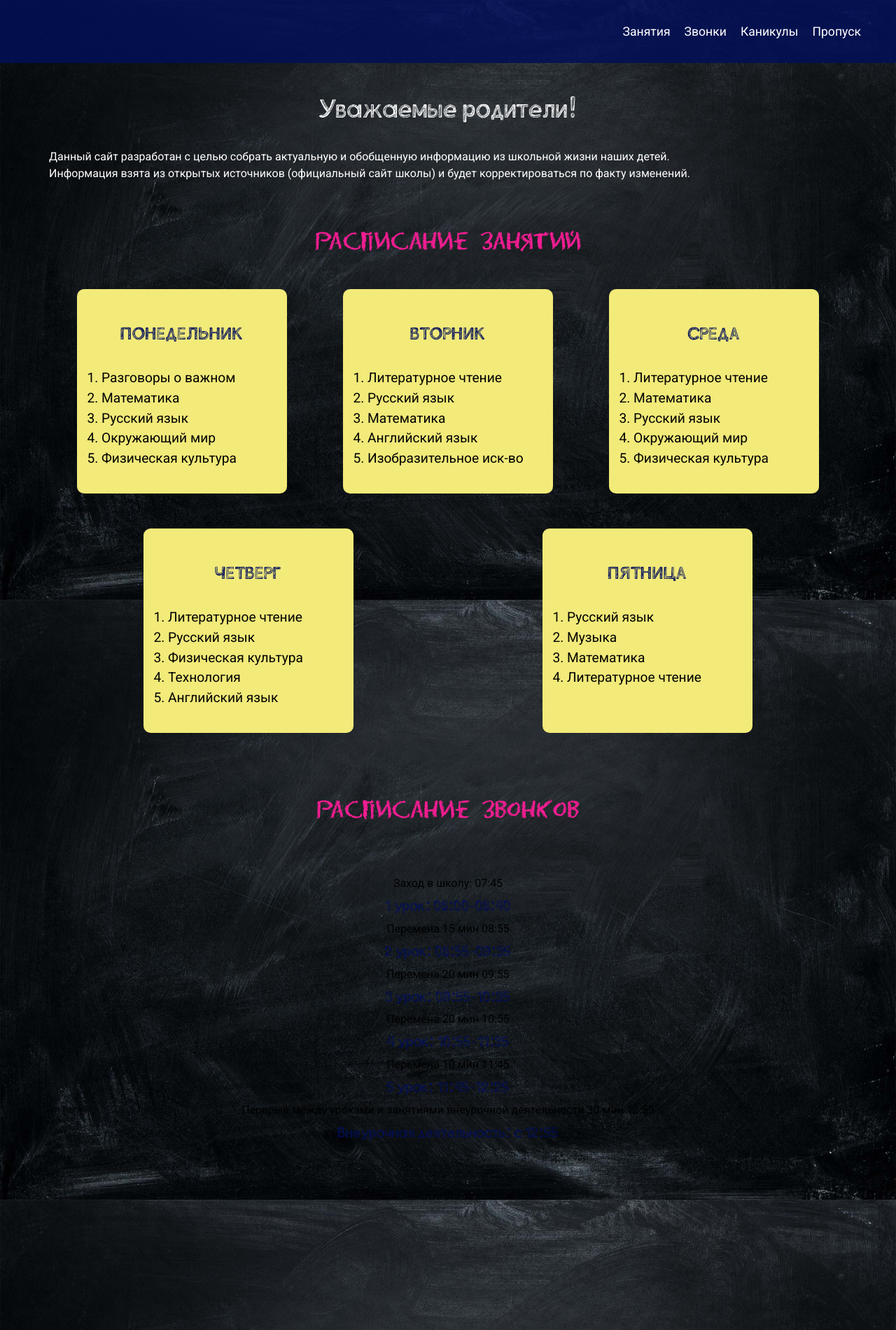
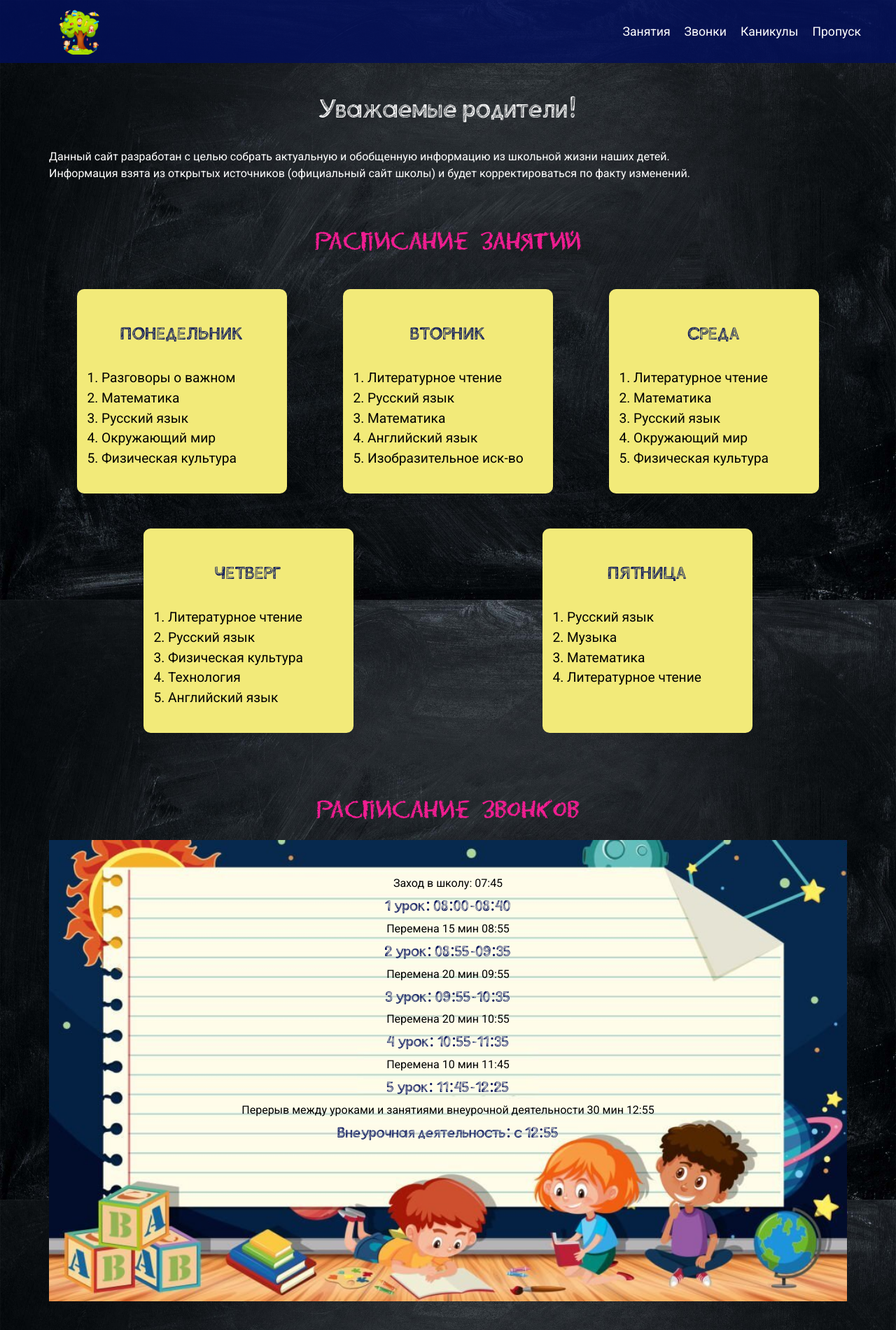
Before and after one commit to CheshirCode/4D-class, a plain HTML site: page index.html in a window 1280 px wide. Shown: the top 1900 px of the page at 70% size. Drawn offline with Linux system fonts and the light colour scheme; the site is published under a folder, as on GitHub Pages, so addresses that start at the root find nothing.

Commit message:
Update style.css

```diff
--- a/css/style.css
+++ b/css/style.css
@@ -180,7 +180,7 @@ body {
 }
 
 .header__logo {
-	background: url('/img/logo.png') 0 0/contain no-repeat local;
+	background: url('../img/logo.png') 0 0/contain no-repeat local;
 	border-radius: 50%;
 	width: 70px;
 	height: 70px;
@@ -289,7 +289,7 @@ body {
 
 ._schedule {
 	display: block;
-	background: url('/img/6505a6836bd7e.jpg') 50% 0/cover no-repeat local;
+	background: url('../img/6505a6836bd7e.jpg') 50% 0/cover no-repeat local;
 	height: 100%;
 	padding: 50px 20px 220px;
 	color: #000;
@@ -446,7 +446,7 @@ body {
 .blanks__text {}
 
 .blanks_body {
-	background: url('/img/tetrad-v-kletku.jpg') 0 0/cover no-repeat local;
+	background: url('../img/tetrad-v-kletku.jpg') 0 0/cover no-repeat local;
 	padding: 20px;
 	color: #000;
 }
```
